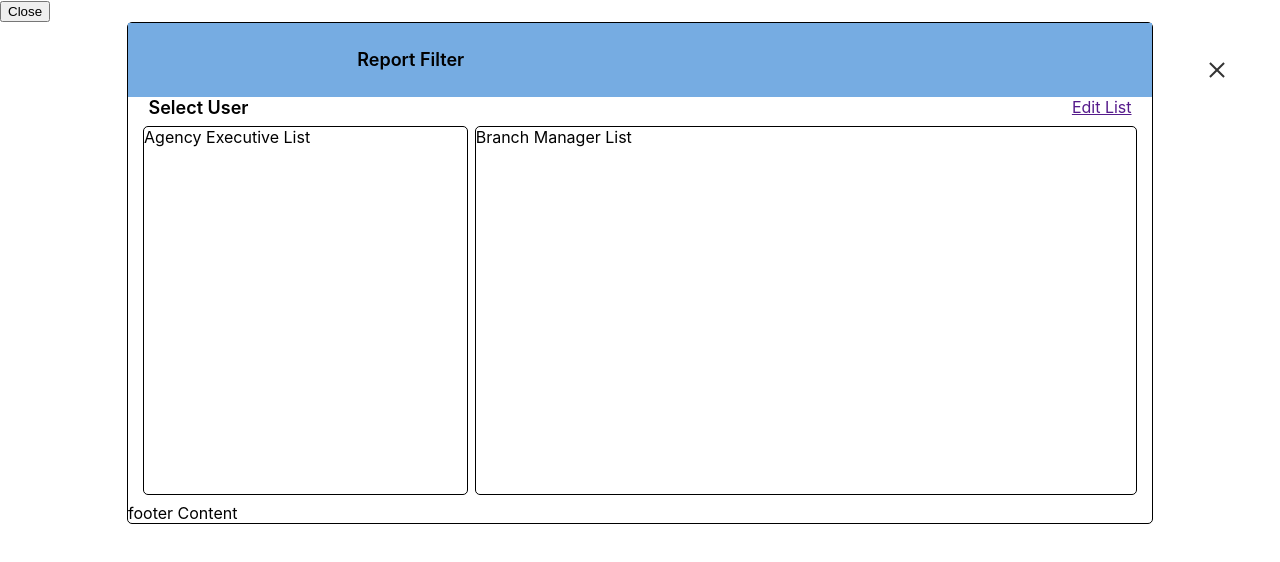
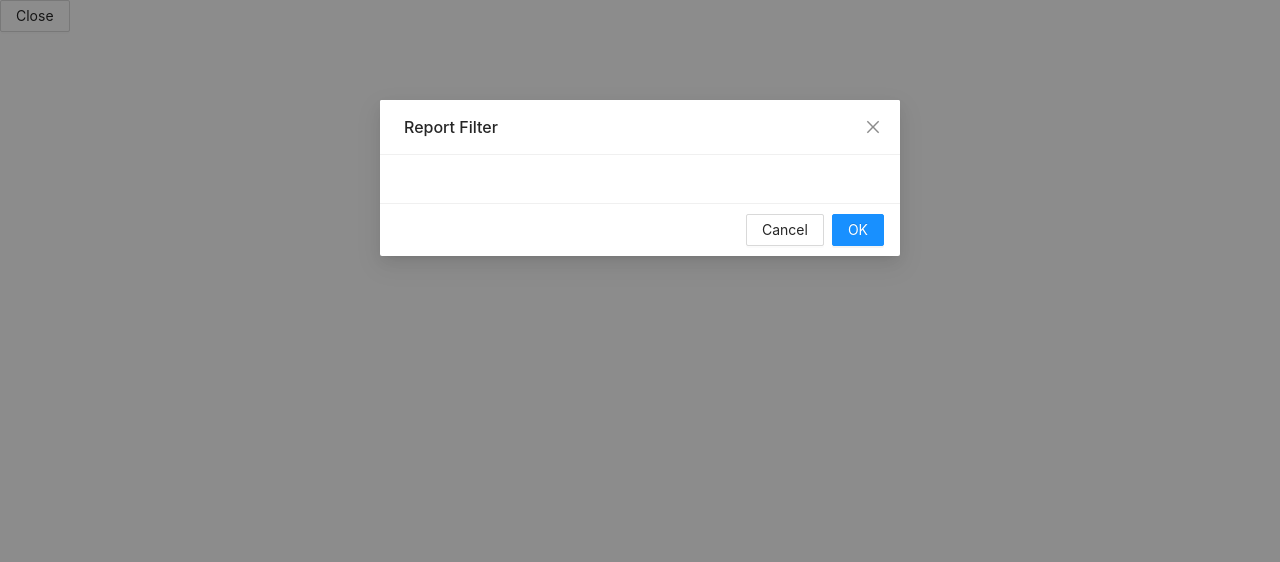
Before and after one commit to DinnuDev/ReportFilter, a React (Create React App) app: page / in a window 1280 px wide. Both pictures are taken after a click on the button "Open". Shown: the top 562 px of the page. Built offline with nearby package versions, Linux system fonts and the light colour scheme.

Commit message:
Initial commit

```diff
--- a/package.json
+++ b/package.json
@@ -6,6 +6,7 @@
     "@testing-library/jest-dom": "^5.16.5",
     "@testing-library/react": "^13.4.0",
     "@testing-library/user-event": "^13.5.0",
+    "antd": "^4.23.6",
     "react": "^18.2.0",
     "react-dom": "^18.2.0",
     "react-scripts": "5.0.1",
--- a/src/App.js
+++ b/src/App.js
@@ -1,15 +1,33 @@
-import React from "react";
+import React, { useState } from "react";
 import ReportFilter from "./ReportFilter/ReportFilter";
+import "antd/dist/antd.css";
+import { Button, Modal } from "antd";
 
 const App = () => {
-  const [modalState, setModalState] = React.useState(false);
+  const [isModalOpen, setIsModalOpen] = useState(false);
+  const showModal = () => {
+    setIsModalOpen(true);
+  };
+  const handleOK = () => {
+    setIsModalOpen(false);
+  };
+  const handleCancel = () => {
+    setIsModalOpen(false);
+  };
   return (
     <div className="App">
       <>
-        <button onClick={() => setModalState(!modalState)}>
-          {modalState ? "Close" : "Open"}
-        </button>
-        {modalState ? <ReportFilter /> : ""}
+        <Button onClick={showModal}>{isModalOpen ? "Close" : "Open"}</Button>
+        {/* {modalState ? <ReportFilter /> : ""} */}
+
+        <Modal
+          title="Report Filter"
+          open={isModalOpen}
+          onOk={handleOK}
+          onCancel={handleCancel}
+        >
+          <ReportFilter />
+        </Modal>
       </>
     </div>
   );
--- a/src/ReportFilter/Report.css
+++ b/src/ReportFilter/Report.css
@@ -1,22 +1,8 @@
 .container {
     display: flex;
     flex-direction: column;
-    border: 1px solid black;
-    width: calc(80%);
-    height: 500px;
     margin: auto;
     border-radius: 5px;
-}
-.mid-section{
-    /* border: 1px solid red; */
-    display: flex;
-    justify-content: space-between;
-    width: calc(96%);
-    margin: auto;
-}
-.mid-section > label{
-    font-size: large;
-    font-weight: 600;
 }
 .content{
     display: flex;
@@ -24,43 +10,6 @@
     margin: 8px;
     height: calc(75%);
 }
-
-.head {
-    display: flex;
-    justify-content: space-around;
-    background-color: #76ace2;
-    height: calc(15%);
-    width: 100%;
-    align-items: center;
-}
-
-.head label{
-    font-size: large;
-    font-weight: 600;
-}
-
-.close:hover {
-    opacity: 1;
-}
-
-.close:before,
-.close:after {
-    position: absolute;
-    left: calc(95%);
-    content: ' ';
-    height: 20px;
-    width: 2px;
-    background-color: #333;
-}
-
-.close:before {
-    transform: rotate(45deg);
-}
-
-.close:after {
-    transform: rotate(-45deg);
-}
-
 .ae-list{
     display: inline-block;
     width: calc(32%);
@@ -73,6 +22,3 @@
     border: 1px solid black;
     border-radius: 5px;
 }
-/* .footer{
-
-} */
--- a/src/ReportFilter/ReportFilter.js
+++ b/src/ReportFilter/ReportFilter.js
@@ -6,15 +6,7 @@ import "./Report.css";
 const ReportFilter = () => {
   return (
     <div className="container">
-      <div className="head">
-        <label>Report Filter</label>
-        <a href="#123" className="close"></a>
-      </div>
-      <div className="mid-section">
-        <label>Select User</label>
-        <a href="">Edit List</a>
-      </div>
-      <div className="content">
+      {/* <div className="content">
         <section className="ae-list">
           <div>
             <label>Agency Executive List</label>
@@ -25,8 +17,7 @@ const ReportFilter = () => {
             <label>Branch Manager List</label>
           </div>
         </section>
-      </div>
-      <footer className="footer">footer Content</footer>
+      </div> */}
     </div>
   );
 };
```
Also changed, not shown: src/ReportFilter/AEList.js (added, +11 -0 lines), 1 other file (tests, documents, lock files or other folders).
